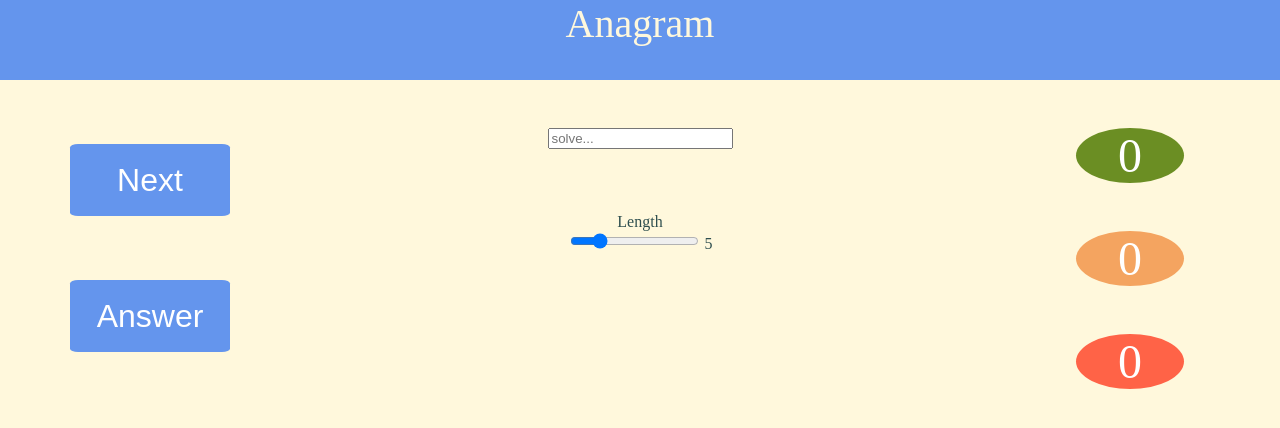
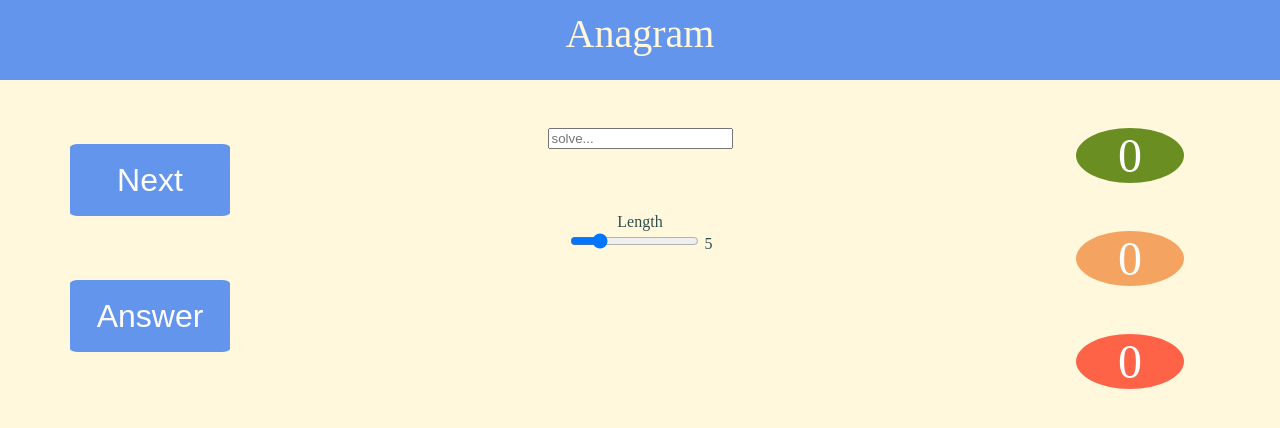
Before and after one commit to jgthomas/braingame.xyz, a React (Create React App) app in the folder frontend/: page / in a window 1280 px wide. Shown: the top 428 px of the page. Built offline with nearby package versions, Linux system fonts and the light colour scheme; no server answers.

Commit message:
Top margin on game title

```diff
--- a/frontend/src/components/Header.css
+++ b/frontend/src/components/Header.css
@@ -6,5 +6,5 @@
 .Game-title {
   color: cornsilk;
   font-size: 2.5em;
-  margin-top: 0;
+  margin-top: 0.25em;
 }
```
